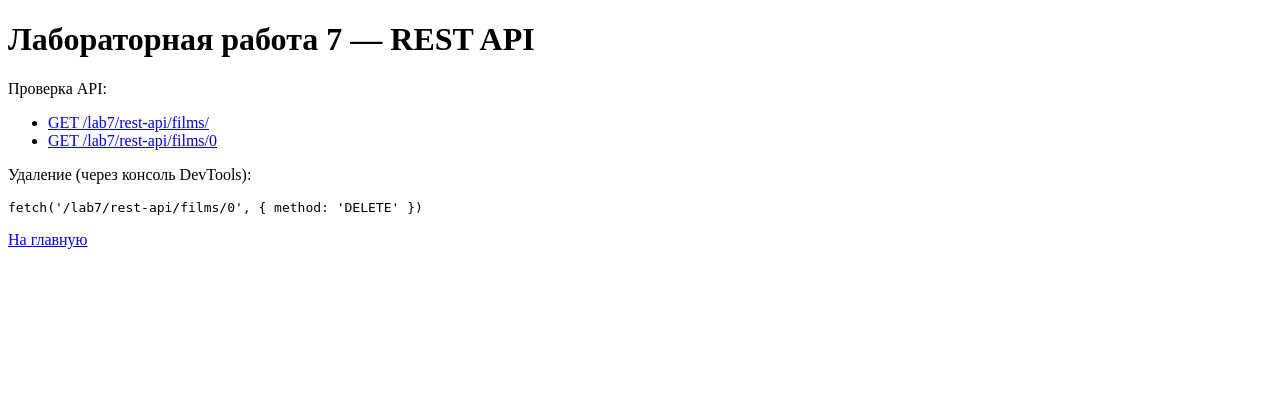
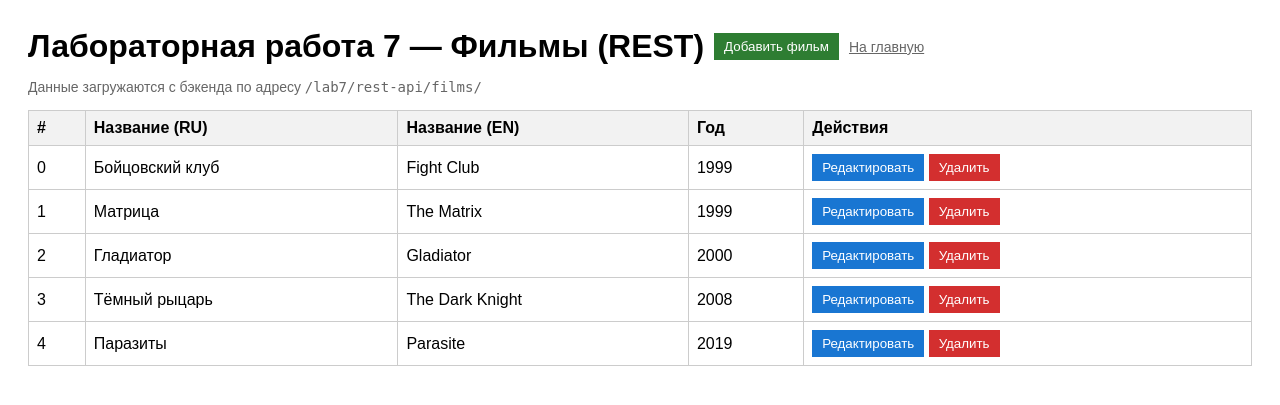
Before and after one commit to rtishhhaa56565/web-back-labs, a Flask app: page /lab7/ in a window 1280 px wide. Shown: the top 405 px of the page. Run offline with Flask 3, Linux system fonts and the light colour scheme.

Commit message:
Вывод таблицы

```diff
--- a/lab7.py
+++ b/lab7.py
@@ -13,31 +13,42 @@ films = [
         "title": "Fight Club",
         "title_ru": "Бойцовский клуб",
         "year": 1999,
-        "description": "..."
+        "description": (
+            "Сотрудник страховой компании, страдающий хронической бессонницей, "
+            "встречает харизматичного торговца мылом Тайлера Дёрдена."
+        )
     },
     {
         "title": "The Matrix",
         "title_ru": "Матрица",
         "year": 1999,
-        "description": "..."
+        "description": (
+            "Хакер Нео узнаёт, что реальность — иллюзия, созданная машинами."
+        )
     },
     {
         "title": "Gladiator",
         "title_ru": "Гладиатор",
         "year": 2000,
-        "description": "..."
+        "description": (
+            "Римский полководец Максимус становится гладиатором и ищет мести."
+        )
     },
     {
         "title": "The Dark Knight",
         "title_ru": "Тёмный рыцарь",
         "year": 2008,
-        "description": "..."
+        "description": (
+            "Бэтмен противостоит Джокеру, который сеет хаос в Готэме."
+        )
     },
     {
         "title": "Parasite",
         "title_ru": "Паразиты",
         "year": 2019,
-        "description": "..."
+        "description": (
+            "Бедная семья внедряется в дом богатых работодателей."
+        )
     }
 ]
 
@@ -54,20 +65,17 @@ def _parse_year(value) -> int:
         return 0
 
 
-# GET — все фильмы
 @lab7.route('/rest-api/films/', methods=['GET'])
 def get_films():
     return jsonify(films)
 
 
-# GET — один фильм
 @lab7.route('/rest-api/films/<int:film_id>', methods=['GET'])
 def get_film(film_id):
     _validate_id(film_id)
     return jsonify(films[film_id])
 
 
-# DELETE — удаление фильма
 @lab7.route('/rest-api/films/<int:film_id>', methods=['DELETE'])
 def delete_film(film_id):
     _validate_id(film_id)
@@ -75,7 +83,6 @@ def delete_film(film_id):
     return '', 204
 
 
-# PUT — редактирование фильма
 @lab7.route('/rest-api/films/<int:film_id>', methods=['PUT'])
 def edit_film(film_id):
     _validate_id(film_id)
@@ -95,7 +102,6 @@ def edit_film(film_id):
     return jsonify(updated_film)
 
 
-# POST — добавление нового фильма (по методичке: вернуть индекс нового элемента)
 @lab7.route('/rest-api/films/', methods=['POST'])
 def add_film():
     data = request.get_json(silent=True)
@@ -110,6 +116,4 @@ def add_film():
     }
 
     films.append(new_film)
-
-    new_id = len(films) - 1
-    return jsonify({"id": new_id}), 201
+    return jsonify({"id": len(films) - 1}), 201
--- /dev/null
+++ b/static/lab7/main.js
@@ -0,0 +1,145 @@
+async function fetchFilms() {
+  const res = await fetch('/lab7/rest-api/films/');
+  if (!res.ok) {
+    alert('Ошибка загрузки фильмов: ' + res.status);
+    return [];
+  }
+  return await res.json();
+}
+
+function renderFilms(films) {
+  const tbody = document.getElementById('films-tbody');
+  tbody.innerHTML = '';
+
+  films.forEach((film, index) => {
+    const tr = document.createElement('tr');
+
+    tr.innerHTML = `
+      <td>${index}</td>
+      <td>${escapeHtml(film.title_ru ?? '')}</td>
+      <td>${escapeHtml(film.title ?? '')}</td>
+      <td>${escapeHtml(String(film.year ?? ''))}</td>
+      <td>
+        <button class="btn btn-edit" data-action="edit" data-id="${index}">Редактировать</button>
+        <button class="btn btn-danger" data-action="delete" data-id="${index}">Удалить</button>
+      </td>
+    `;
+
+    tbody.appendChild(tr);
+  });
+}
+
+function escapeHtml(text) {
+  return text
+    .replaceAll('&', '&amp;')
+    .replaceAll('<', '&lt;')
+    .replaceAll('>', '&gt;')
+    .replaceAll('"', '&quot;')
+    .replaceAll("'", '&#039;');
+}
+
+async function deleteFilm(id) {
+  const res = await fetch(`/lab7/rest-api/films/${id}`, { method: 'DELETE' });
+  if (res.status === 204) {
+    await refresh();
+    return;
+  }
+  if (res.status === 404) {
+    alert('Фильм не найден (404)');
+    return;
+  }
+  alert('Ошибка удаления: ' + res.status);
+}
+
+async function addFilm() {
+  const title_ru = prompt('Название (RU):', '');
+  if (title_ru === null) return;
+
+  const title = prompt('Название (EN):', '');
+  if (title === null) return;
+
+  const year = prompt('Год:', '2000');
+  if (year === null) return;
+
+  const description = prompt('Описание:', '');
+  if (description === null) return;
+
+  const payload = { title, title_ru, year: Number(year), description };
+
+  const res = await fetch('/lab7/rest-api/films/', {
+    method: 'POST',
+    headers: { 'Content-Type': 'application/json' },
+    body: JSON.stringify(payload)
+  });
+
+  if (res.ok) {
+    await refresh();
+  } else {
+    alert('Ошибка добавления: ' + res.status);
+  }
+}
+
+async function editFilm(id, currentFilm) {
+  const title_ru = prompt('Название (RU):', currentFilm.title_ru ?? '');
+  if (title_ru === null) return;
+
+  const title = prompt('Название (EN):', currentFilm.title ?? '');
+  if (title === null) return;
+
+  const year = prompt('Год:', String(currentFilm.year ?? '0'));
+  if (year === null) return;
+
+  const description = prompt('Описание:', currentFilm.description ?? '');
+  if (description === null) return;
+
+  const payload = { title, title_ru, year: Number(year), description };
+
+  const res = await fetch(`/lab7/rest-api/films/${id}`, {
+    method: 'PUT',
+    headers: { 'Content-Type': 'application/json' },
+    body: JSON.stringify(payload)
+  });
+
+  if (res.ok) {
+    await refresh();
+  } else if (res.status === 404) {
+    alert('Фильм не найден (404)');
+  } else {
+    alert('Ошибка редактирования: ' + res.status);
+  }
+}
+
+async function refresh() {
+  const films = await fetchFilms();
+  renderFilms(films);
+}
+
+document.addEventListener('click', async (e) => {
+  const btn = e.target.closest('button');
+  if (!btn) return;
+
+  const action = btn.dataset.action;
+  const id = btn.dataset.id;
+
+  if (!action || id === undefined) return;
+
+  if (action === 'delete') {
+    if (confirm(`Удалить фильм #${id}?`)) {
+      await deleteFilm(id);
+    }
+  }
+
+  if (action === 'edit') {
+    const films = await fetchFilms();
+    const film = films[Number(id)];
+    if (!film) {
+      alert('Фильм не найден');
+      return;
+    }
+    await editFilm(id, film);
+  }
+});
+
+document.getElementById('add-film-btn').addEventListener('click', addFilm);
+
+refresh();
--- a/templates/lab7/lab7.html
+++ b/templates/lab7/lab7.html
@@ -1,21 +1,45 @@
 <!DOCTYPE html>
 <html lang="ru">
 <head>
-    <meta charset="UTF-8">
-    <title>Лабораторная работа 7 — REST API</title>
+  <meta charset="UTF-8">
+  <title>Лабораторная 7 — Фильмы</title>
+  <style>
+    body { font-family: Arial, sans-serif; padding: 20px; }
+    table { border-collapse: collapse; width: 100%; margin-top: 15px; }
+    th, td { border: 1px solid #ccc; padding: 8px; text-align: left; }
+    th { background: #f2f2f2; }
+    .btn { padding: 6px 10px; cursor: pointer; }
+    .btn-danger { background: #d32f2f; color: white; border: none; }
+    .btn-edit { background: #1976d2; color: white; border: none; }
+    .btn-add { background: #2e7d32; color: white; border: none; }
+    .topbar { display: flex; gap: 10px; align-items: center; }
+    .muted { color: #666; font-size: 14px; }
+  </style>
 </head>
 <body>
-    <h1>Лабораторная работа 7 — REST API</h1>
+  <div class="topbar">
+    <h1 style="margin:0;">Лабораторная работа 7 — Фильмы (REST)</h1>
+    <button class="btn btn-add" id="add-film-btn">Добавить фильм</button>
+    <a href="/" class="muted">На главную</a>
+  </div>
 
-    <p>Проверка API:</p>
-    <ul>
-        <li><a href="/lab7/rest-api/films/">GET /lab7/rest-api/films/</a></li>
-        <li><a href="/lab7/rest-api/films/0">GET /lab7/rest-api/films/0</a></li>
-    </ul>
+  <p class="muted">Данные загружаются с бэкенда по адресу <code>/lab7/rest-api/films/</code></p>
 
-    <p>Удаление (через консоль DevTools):</p>
-    <pre>fetch('/lab7/rest-api/films/0', { method: 'DELETE' })</pre>
+  <table>
+    <thead>
+      <tr>
+        <th>#</th>
+        <th>Название (RU)</th>
+        <th>Название (EN)</th>
+        <th>Год</th>
+        <th>Действия</th>
+      </tr>
+    </thead>
+    <tbody id="films-tbody">
+      <!-- строки добавит JS -->
+    </tbody>
+  </table>
 
-    <p><a href="/">На главную</a></p>
+  <script src="/static/lab7/main.js"></script>
 </body>
 </html>
```
